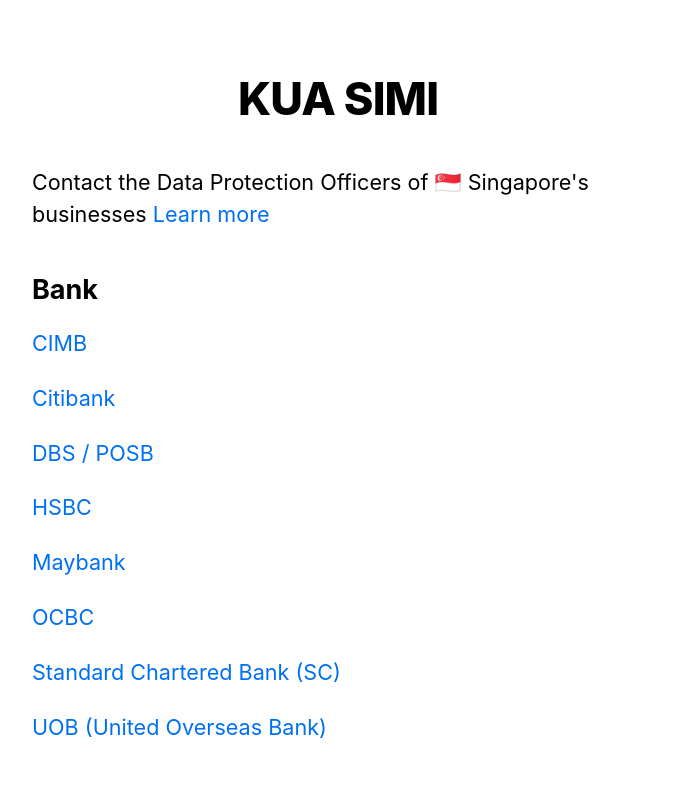
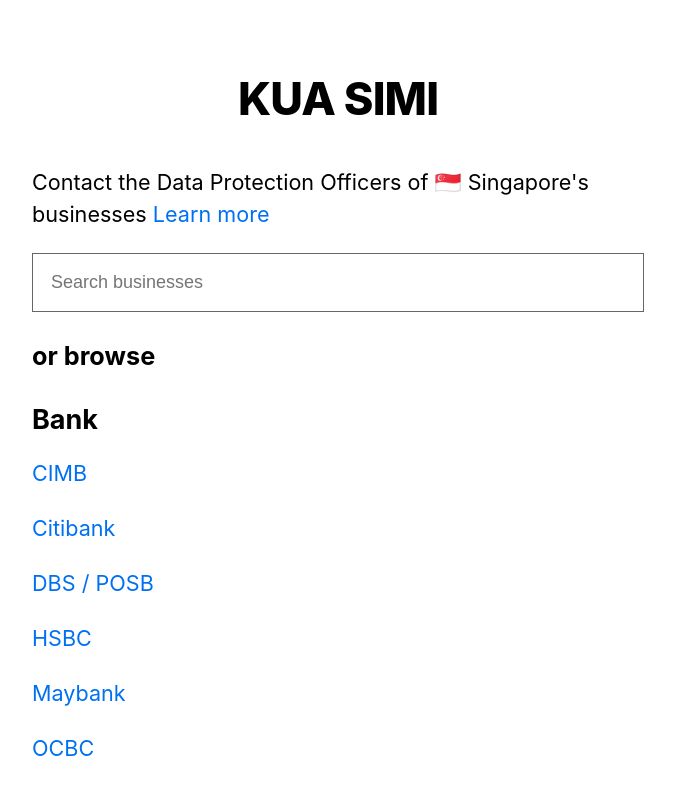
Before and after one commit to tongrhj/kuasimi, a Next.js app: page / in a window 1280 px wide. Shown: the top 791 px of the page, without its empty margins (302-977 px from the left). Built offline with nearby package versions, Linux system fonts and the light colour scheme.

Commit message:
Implement search

```diff
--- a/components/layout.tsx
+++ b/components/layout.tsx
@@ -45,7 +45,7 @@
       <main>{children}</main>
       {!home && (
         <div className={styles.backToHome}>
-          <Link href="/">
+          <Link scroll={false} href="/">
             <a>← Back</a>
           </Link>
         </div>
--- /dev/null
+++ b/components/search.module.css
@@ -0,0 +1,41 @@
+.container {
+  position: relative;
+}
+
+.search {
+  border: 1px solid #666;
+  box-sizing: border-box;
+  font-size: 1rem;
+  padding: 1rem;
+  width: 100%;
+}
+
+.results {
+  list-style: none;
+  margin: 8px 0 0;
+  padding: 0;
+  position: absolute;
+  top: 100%;
+  left: 0;
+  right: 0;
+}
+
+.result {
+  background: white;
+  border-radius: 16px;
+  box-shadow: rgba(99, 99, 99, 0.2) 0px 2px 8px 0px;
+  color: black;
+  margin: 0 0 12px;
+  padding: 1rem;
+  display: block;
+  will-change: box-shadow;
+  transition: cubic-bezier(0.55, 0.085, 0.68, 0.53) 200ms;
+}
+
+.result:hover {
+  box-shadow: rgba(99, 99, 99, 0.5) 0px 2px 8px 0px;
+}
+
+.result a {
+  color: black;
+}
--- /dev/null
+++ b/components/search.tsx
@@ -0,0 +1,96 @@
+import { useCallback, useRef, useState } from 'react'
+import Link from 'next/link'
+import styles from './search.module.css'
+
+import utilStyles from '../styles/utils.module.css'
+
+const capitalize = (s:string) => {
+  return s.charAt(0).toUpperCase() + s.slice(1)
+}
+
+export default function Search({
+  allPostsData
+}: {
+  allPostsData: {
+    category: string
+    title: string
+    id: string
+  }[]
+}) {
+  const searchRef = useRef(null)
+  const [query, setQuery] = useState('')
+  const [active, setActive] = useState(false)
+  const [results, setResults] = useState([])
+
+  const searchEndpoint = (query) => `/api/search?q=${query}`
+
+  const onChange = useCallback((event) => {
+    const query = event.target.value;
+    setQuery(query)
+    if (query.length) {
+      fetch(searchEndpoint(query))
+        .then(res => res.json())
+        .then(res => {
+          setResults(res.results)
+        })
+    } else {
+      setResults([])
+    }
+  }, [])
+
+  const onFocus = useCallback(() => {
+    setActive(true)
+    window.addEventListener('click', onClick)
+  }, [])
+
+  const onClick = useCallback((event) => {
+    if (searchRef.current && !searchRef.current.contains(event.target)) {
+      setActive(false)
+      window.removeEventListener('click', onClick)
+    }
+  }, [])
+
+  const categories = Array.from(new Set(allPostsData.map(({ category }) => category)))
+
+  return (
+    <div
+      className={styles.container}
+      ref={searchRef}
+    >
+      <input
+        className={styles.search}
+        onChange={onChange}
+        onFocus={onFocus}
+        placeholder='Search businesses'
+        type='text'
+        value={query}
+      />
+      { active && results.length > 0 && (
+        <ul className={styles.results}>
+          {results.map(({ id, title }) => (
+              <li>
+                <Link key={id} href="/dpo/[id]" as={`/dpo/${id}`}>
+                  <a className={styles.result}>{title}</a>
+                </Link>
+              </li>
+          ))}
+        </ul>
+      ) }
+
+      { !active && (<section className={`${utilStyles.headingMd} ${utilStyles.padding1px}`}>
+      <h3>or browse</h3>
+        {categories.map(category => (<><h2 className={utilStyles.headingLg}>{capitalize(category)}</h2>
+          <ul className={utilStyles.list}>
+            {allPostsData.filter((p) => p.category === category).map(({ id, title }) => (
+              <li className={utilStyles.listItem} key={id}>
+                <Link href={`/dpo/${encodeURIComponent(id)}`}>
+                  <a>{title}</a>
+                </Link>
+                <br />
+              </li>
+            ))}
+        </ul></>))}
+    </section>) }
+    </div>
+  )
+}
--- a/global.d.ts
+++ b/global.d.ts
@@ -1,4 +1,4 @@
 declare module 'remark-html' {
-  const html: string
+  const html: any
   export default html
 }
--- a/package.json
+++ b/package.json
@@ -6,7 +6,8 @@
     "dev": "next dev",
     "build": "next build",
     "start": "next start",
-    "lint": "npx eslint . --ext .js,.jsx,.ts,.tsx"
+    "lint": "npx eslint . --ext .js,.jsx,.ts,.tsx",
+    "generate-search-data": "node ./scripts/generateSearchData.js"
   },
   "dependencies": {
     "date-fns": "^2.11.1",
--- /dev/null
+++ b/pages/api/search.ts
@@ -0,0 +1,13 @@
+import { getSortedPostsData } from '../../lib/dpo'
+import { posts } from '../../cache/data'
+
+export default (req, res) => {
+  const searchData = process.env.NODE_ENV === 'production' ? posts : getSortedPostsData()
+  const results = req.query.q ?
+    searchData.filter(post => post.title.toLowerCase().includes(req.query.q.toLowerCase())) : []
+  res.statusCode = 200
+  res.setHeader('Content-Type', 'application/json')
+  const response = JSON.stringify({ results })
+  console.log(response)
+  res.end(response)
+}
--- a/pages/index.tsx
+++ b/pages/index.tsx
@@ -1,13 +1,10 @@
 import Head from 'next/head'
 import Layout, { siteTitle } from '../components/layout'
 import utilStyles from '../styles/utils.module.css'
+import Link from 'next/link'
+import Search from '../components/search'
+import { GetStaticProps } from 'next'
 import { getSortedPostsData } from '../lib/dpo'
-import Link from 'next/link'
-import { GetStaticProps } from 'next'
-
-const capitalize = (s:string) => {
-  return s.charAt(0).toUpperCase() + s.slice(1)
-}
 
 export default function Home({
   allPostsData
@@ -31,18 +28,9 @@
         </p>
       </section>
 
-      {categories.map(category => (<section key={category} className={`${utilStyles.headingMd} ${utilStyles.padding1px}`}><h2 className={utilStyles.headingLg}>{capitalize(category)}</h2>
-        <ul className={utilStyles.list}>
-        {allPostsData.filter((p) => p.category === category).map(({ id, title }) => (
-          <li className={utilStyles.listItem} key={id}>
-            <Link href={`/dpo/${encodeURIComponent(id)}`}>
-              <a>{title}</a>
-            </Link>
-            <br />
-          </li>
-        ))}
-      </ul></section>)
-      )}
+      <section className={`${utilStyles.headingMd} ${utilStyles.padding1px}`}>
+        <Search allPostsData={allPostsData} />
+      </section>
 
     </Layout>
   )
```
Also changed, not shown: cache/data.ts (added, +1 -0 lines), scripts/generateSearchData.js (added, +30 -0 lines).
